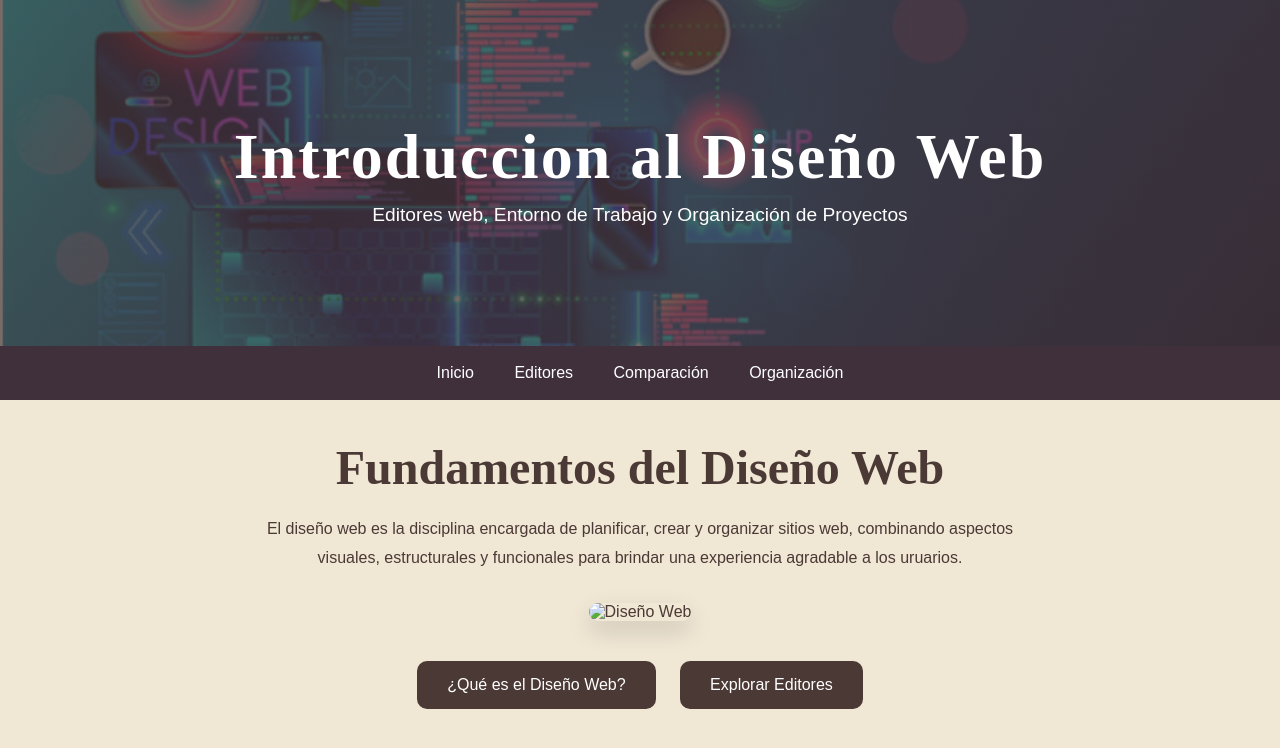
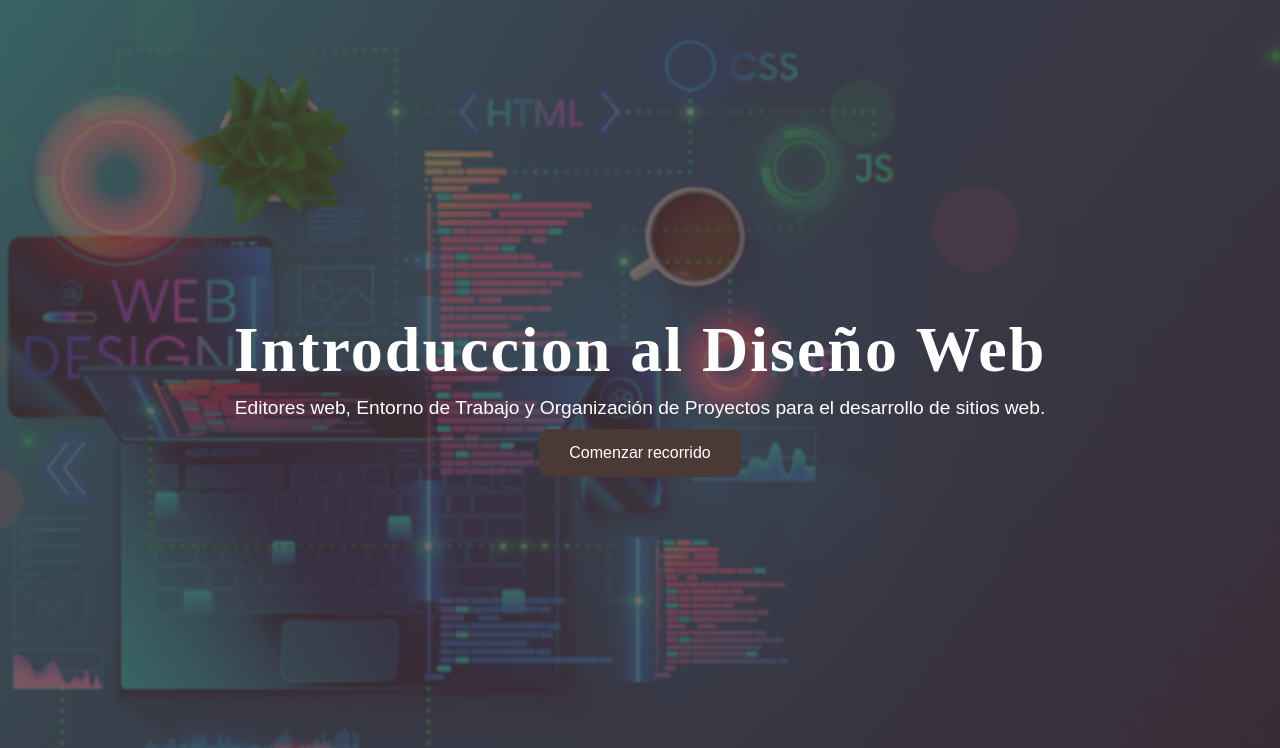
Before and after one commit to CarolaTala28/Dise-oWeb, a plain HTML site: page index.html in a window 1280 px wide. Shown: the top 748 px of the page. Drawn offline with Linux system fonts and the light colour scheme; a web font is replaced by a local one.

Commit message:
Modifico la imagen

```diff
--- a/css/estilos.css
+++ b/css/estilos.css
@@ -15,16 +15,27 @@ h1,h2,h3{
 }
 
 header{
+    min-height: 100vh;
+
     background:
-        linear-gradient(rgba(75,57,53,0.75), rgba(75,57,53,0.75)),
+        linear-gradient(
+            rgba(75,57,53,0.75),
+            rgba(75,57,53,0.75)
+            ),
         url("../img/Diseño-Web.jpg");
 
     background-size: cover;
     background-position: center;
     background-repeat: no-repeat;
+
+    display: flex;
+    justify-content: center;
+    align-items: center;
+    flex-direction: column;
+
+    text-align: center;
     color: white;
-    text-align: center;
-    padding: 120px 20px;
+    padding: 30px;
 }
 
 header h1{
--- a/index.html
+++ b/index.html
@@ -14,8 +14,17 @@
 
 <body>
     <header>
+        <div class="hero-texto">
+
         <h1>Introduccion al Diseño Web</h1>
-        <p>Editores web, Entorno de Trabajo y Organización de Proyectos</p>
+
+        <p>Editores web, Entorno de Trabajo y Organización
+            de Proyectos para el desarrollo de sitios web.
+        </p>
+
+        <a href="disenoweb.html" class="btn">Comenzar recorrido</a>
+
+        </div>
     </header>
 
     <nav>
@@ -26,24 +35,6 @@
     </nav>
 
     <main class="contenedor">
-        <section class="hero">
-
-            <h2>Fundamentos del Diseño Web</h2>
-
-            <p>
-                El diseño web es la disciplina encargada de planificar, crear y organizar
-                sitios web, combinando aspectos visuales, estructurales y funcionales para
-                brindar una experiencia agradable a los uruarios.
-            </p>
-
-            <img src="img/Diseño Web.jpg" alt="Diseño Web">
-
-            <div class="botones">
-                <a href="disenoweb.html" class="btn">¿Qué es el Diseño Web?</a>
-                <a href="editores.html" class="btn">Explorar Editores</a>
-            </div>
-
-        </section>
 
         <section class="grid">
 
```
